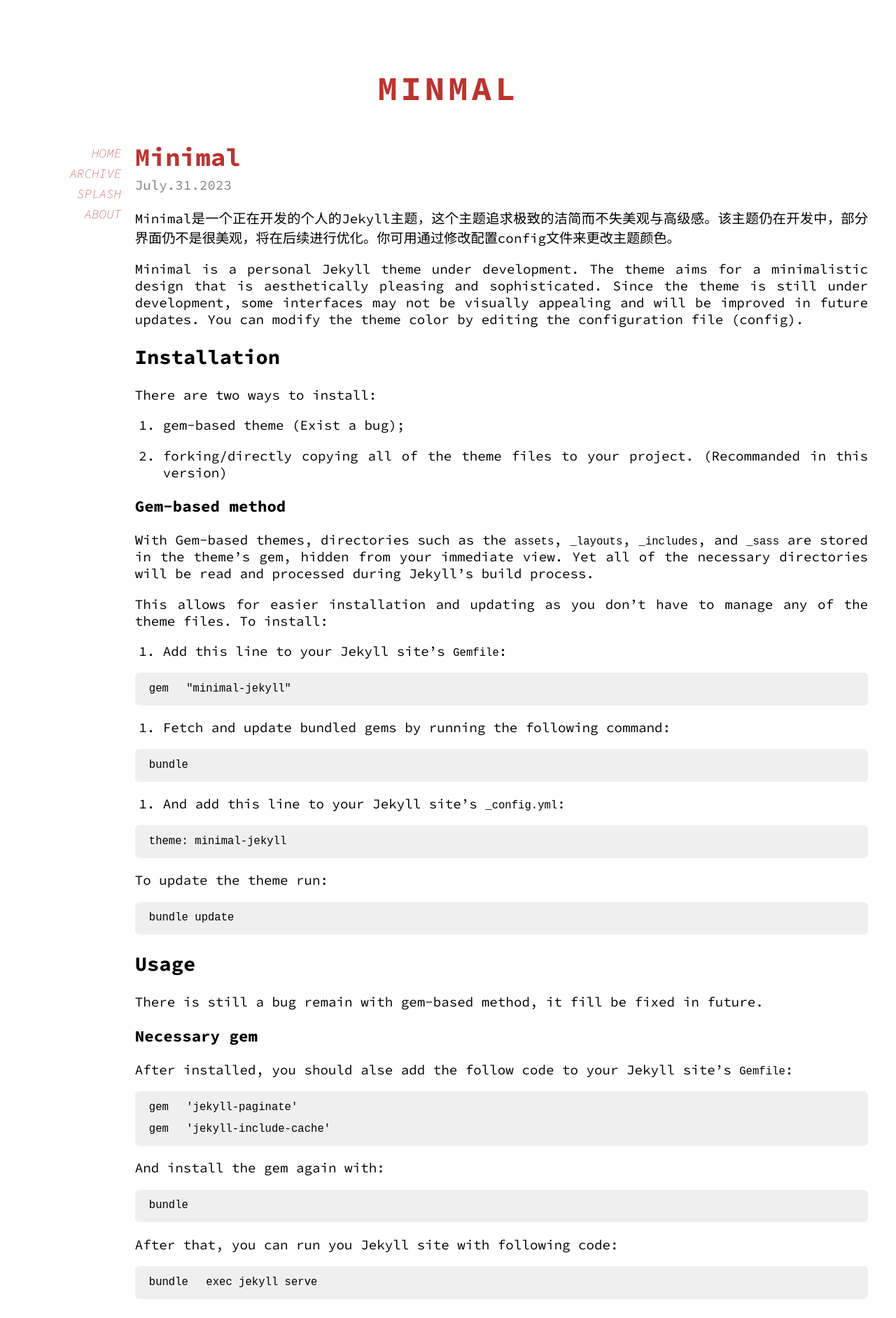
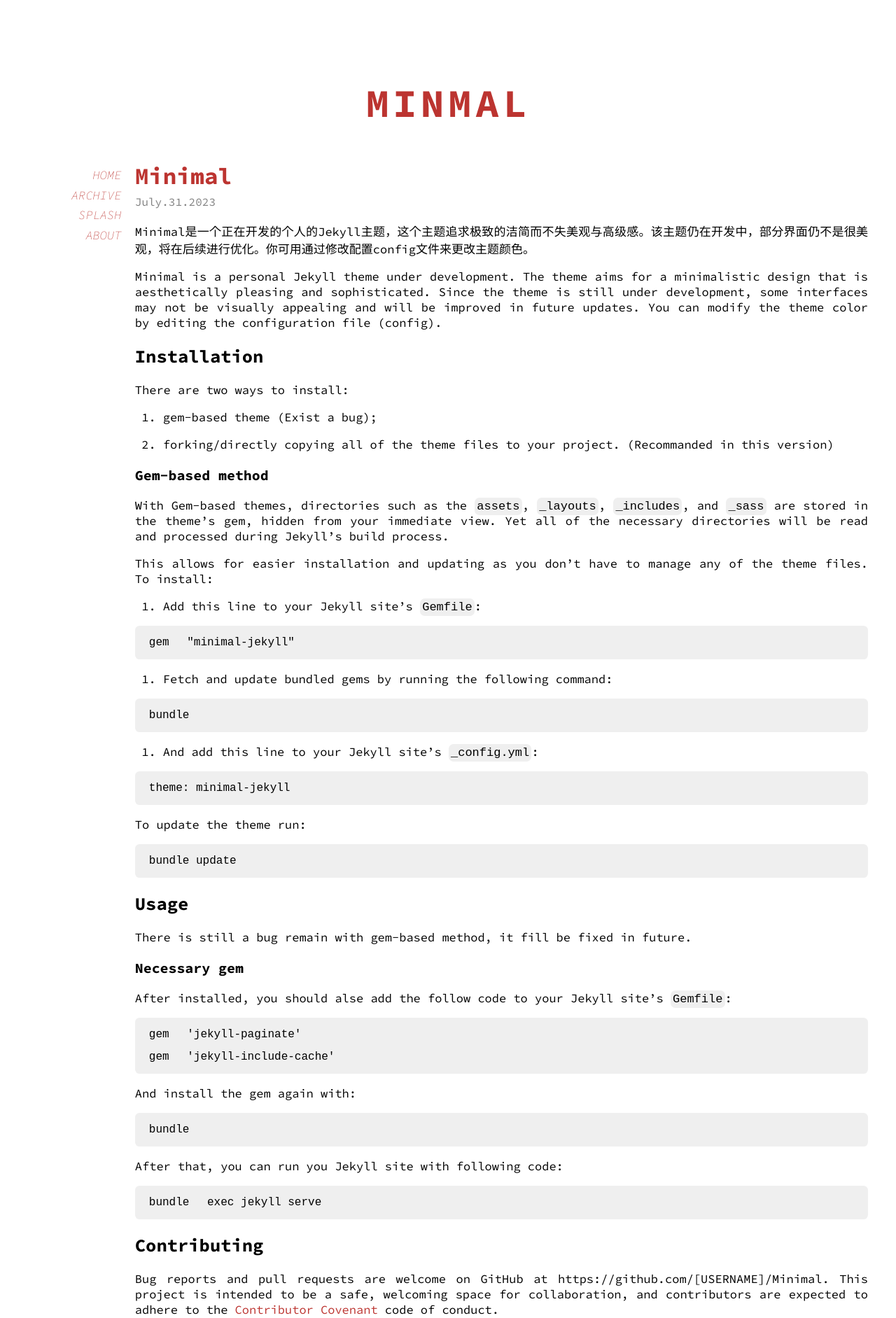
Before and after one commit to Heyya-x/Minimal, a Jekyll site: the page built from index.html, in a window 1280 px wide. Shown: the top 1883 px of the page at 70% size. Built offline with Jekyll 4.4.1, drawn with Linux system fonts in a browser that asks for light colours; cached includes are drawn as plain includes; the list of posts is cut into pages by our own code.

Commit message:
Optimize layout

```diff
--- a/_sass/minimal/_base.scss
+++ b/_sass/minimal/_base.scss
@@ -71,8 +71,4 @@
   header {
     margin-top: 1em;
   }
-
-  section {
-    font-size: 1em;
-  }
 }
--- a/_sass/minimal/_dark.scss
+++ b/_sass/minimal/_dark.scss
@@ -12,8 +12,8 @@
     color: $theme-text-color-dark;
   }
 
-  section pre {
-		background-color: #202020;
+  section pre, code:not(pre code) {
+	background-color: #202020;
   }
 
   .pagination a:hover {
--- a/_sass/minimal/_header.scss
+++ b/_sass/minimal/_header.scss
@@ -1,7 +1,7 @@
 header {
   width: 100%;
   // margin: auto;
-  font-size: 1.5em;
+  font-size: 1.75em;
   color: $theme-text-color;
   margin-top: 4em;
   margin-bottom: 1em;
--- a/_sass/minimal/_navigation.scss
+++ b/_sass/minimal/_navigation.scss
@@ -17,6 +17,6 @@
 
 .nav li {
   padding: .2em;
-  font-size: 1.1em;
+  font-size: 1.0625rem;
   text-transform: uppercase;
 }
--- a/_sass/minimal/_page.scss
+++ b/_sass/minimal/_page.scss
@@ -7,10 +7,11 @@
 
 .post {
   text-align: justify;
+  width: 100%;
 }
 
 .post-header {
-  font-size: 1.5em;
+  font-size: 1.375rem;
 }
 
 .post-header h2 {
@@ -18,12 +19,12 @@
 }
 
 .post-header time {
-  font-size: 0.8em;
+  font-size: 1rem;
   color: gray;
 }
 
 section {
-  font-size: 1.2em;
+  font-size: 1.0625rem;
 }
 
 section blockquote {
@@ -44,14 +45,20 @@
 //	margin-right: 20%;
   padding-left: 20px;
   background-color: #EFEFEF;
-	font-size: 1em;
+  font-size: 1rem;
   border-radius: .4em;
   line-height: 2em;
+}
+
+code:not(pre code) {
+  border-radius: .4em;
+  background-color: #EFEFEF;
+  padding: 0.2rem;
 }
 
 
 section pre span {
 	float: none;
 	margin-left: 1rem;
-	font-size: 1em;
+	font-size: 1rem;
 }
```
Lines whose indentation alone changed are shown as unchanged.
